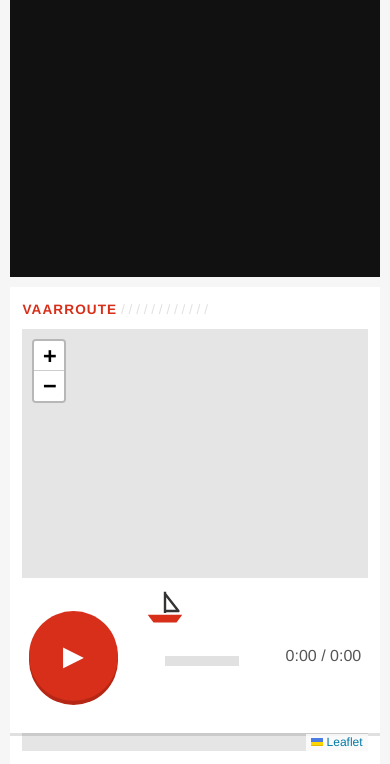
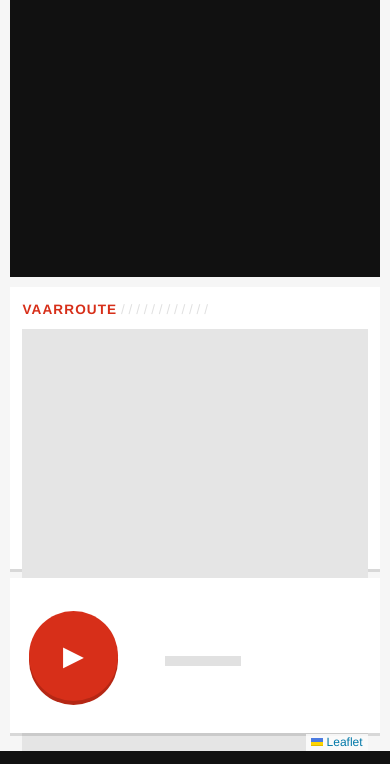
Before and after one commit to Swistycs/6.1-Het-Utrecht-archief, a PHP site: page / in a window 390 px wide. Shown: the part 101-865 px from the top of the page. Run offline with PHP 8.4, Linux system fonts and the light colour scheme; data that the repository does not hold is empty.

Commit message:
Interface rustiger: geen dubbele elementen meer
- Film precies 4:3, geen zwarte balken; vrijgekomen ruimte naar de kaart
- Kaart in grijstinten zonder zoomknoppen, stops als kleine tikbare stippen
- Bootje en nummers alleen nog op een plek (boot op de kaart, nummers op de vaarlijn)
- Tijdsweergave weg, voortgang staat op de vaarlijn
- Extra ruimte rechts zodat de laatste stopnaam past

```diff
--- a/src/public/css/style.css
+++ b/src/public/css/style.css
@@ -103,8 +103,8 @@ button { font: inherit; color: inherit; touch-action: manipulation; }
   padding: var(--gap);
   min-height: 0;
 }
-.film { position: relative; flex: 1; min-width: 0; display: flex; }
-.block--map { width: clamp(300px, 21vw, 560px); flex: none; }
+.film { position: relative; flex: none; height: 100%; aspect-ratio: 4 / 3; max-width: calc(100% - 320px - var(--gap)); display: flex; }
+.block--map { flex: 1; min-width: 300px; }
 .block {
   display: flex;
   flex-direction: column;
@@ -133,15 +133,18 @@ button { font: inherit; color: inherit; touch-action: manipulation; }
 #map { position: absolute; inset: 0; background: #e5e5e5; }
 .leaflet-container { font-family: var(--font); }
 .map-point {
-  display: grid; place-items: center;
-  width: 100%; height: 100%;
+  display: block;
+  width: 18px;
+  height: 18px;
+  margin: 15px;
   border-radius: 50%;
   border: 3px solid var(--hua-white);
-  background: var(--hua-green); color: var(--hua-white);
-  font-weight: 700; font-size: var(--fs-small);
-  box-shadow: 0 2px 0 #33333340;
+  background: var(--hua-green);
+  box-shadow: 0 1px 3px #00000059;
+  transition: transform 0.2s;
 }
-.map-point.is-active { background: var(--hua-red); }
+.map-point.is-active { background: var(--hua-red); transform: scale(1.5); }
+.map-tiles { filter: grayscale(1) contrast(0.85) brightness(1.08); }
 .boat-marker { font-size: calc(var(--touch) * 0.5); line-height: 1; filter: drop-shadow(0 2px 2px rgb(0 0 0 / 0.45)); }
 
 .video-frame { position: relative; flex: 1; min-height: 0; background: #111; overflow: hidden; }
@@ -227,7 +230,7 @@ button { font: inherit; color: inherit; touch-action: manipulation; }
   flex: 1;
   min-width: 0;
   height: calc(var(--boat) + var(--dot) + 2.4em + 10px);
-  margin-inline: calc(var(--dot) / 2 + 8px);
+  margin-inline: calc(var(--dot) / 2 + 8px) calc(var(--dot) / 2 + 6em);
 }
 .vaarlijn__track, .vaarlijn__fill {
   position: absolute;
@@ -237,16 +240,6 @@ button { font: inherit; color: inherit; touch-action: manipulation; }
 }
 .vaarlijn__track { right: 0; background: var(--hua-line); }
 .vaarlijn__fill { width: var(--progress); background: var(--hua-red); }
-.vaarlijn__boat {
-  position: absolute;
-  left: var(--progress);
-  top: calc(var(--y) - var(--dot) * 0.6 - var(--boat) - 6px);
-  width: calc(var(--boat) * 1.1);
-  height: var(--boat);
-  transform: translateX(-50%);
-  pointer-events: none;
-  z-index: 3;
-}
 .vaarlijn:has(input:focus-visible) .vaarlijn__track { outline: 4px solid var(--hua-blue); outline-offset: 8px; }
 
 .vaarlijn input[type="range"] {
@@ -372,6 +365,7 @@ button { font: inherit; color: inherit; touch-action: manipulation; }
 @media (orientation: portrait), (max-width: 900px) {
   body { overflow: auto; grid-template-rows: auto auto auto; }
   .stage { flex-direction: column; }
+  .film { height: auto; width: 100%; max-width: none; }
   .video-frame { aspect-ratio: 4 / 3; flex: none; width: 100%; }
   .block--map { width: auto; order: 2; }
   .map-wrap { height: 50vh; flex: none; }
--- a/src/public/index.html
+++ b/src/public/index.html
@@ -66,12 +66,11 @@
     <div class="vaarlijn" id="vaarlijn">
       <div class="vaarlijn__track" aria-hidden="true"></div>
       <div class="vaarlijn__fill" aria-hidden="true"></div>
-      <svg class="vaarlijn__boat" viewBox="0 0 44 40" aria-hidden="true"><path d="M4 28 H40 L34 36 H10 Z" fill="#d72f19"/><path d="M22 4 V26 M22 6 L36 24 H22" stroke="#333" stroke-width="2.5" fill="none" stroke-linejoin="round"/></svg>
       <label for="timeline" class="visually-hidden">Positie in de film</label>
       <input type="range" id="timeline" min="0" max="100" step="0.1" value="0">
       <ol class="vaarlijn__stops" id="stops" aria-label="Stops langs de gracht"></ol>
     </div>
-    <span class="time" aria-hidden="true"><span id="time-current">0:00</span> / <span id="time-total">0:00</span></span>
+    <span class="time visually-hidden" aria-hidden="true"><span id="time-current">0:00</span> / <span id="time-total">0:00</span></span>
   </footer>
 
   <button type="button" class="attract" id="attract" hidden>
--- a/src/public/js/map.js
+++ b/src/public/js/map.js
@@ -14,7 +14,7 @@ export function positionAt(route, t) {
 }
 export function createMap({ route, points, onPointSelect }) {
   const map = L.map('map', {
-    zoomControl: true,
+    zoomControl: false,
     attributionControl: true,
     tap: true,
     keyboard: true,
@@ -22,18 +22,19 @@ export function createMap({ route, points, onPointSelect }) {
   });
   L.tileLayer('https://{s}.tile.openstreetmap.org/{z}/{x}/{y}.png', {
     maxZoom: 19,
+    className: 'map-tiles',
     attribution: '&copy; OpenStreetMap-bijdragers',
   }).addTo(map);
   const latlngs = route.map((r) => [r.lat, r.lng]);
   const line = L.polyline(latlngs, { color: '#247065', weight: 7, opacity: 0.9 }).addTo(map);
   map.fitBounds(line.getBounds(), { padding: [30, 30] });
 
-  const size = Math.max(40, Math.round(window.innerWidth * 0.022));
+  const size = 48;
   const markers = new Map();
   points.forEach((p, i) => {
     const icon = L.divIcon({
       className: '',
-      html: `<span class="map-point">${i + 1}</span>`,
+      html: '<span class="map-point"></span>',
       iconSize: [size, size],
       iconAnchor: [size / 2, size / 2],
     });
```
